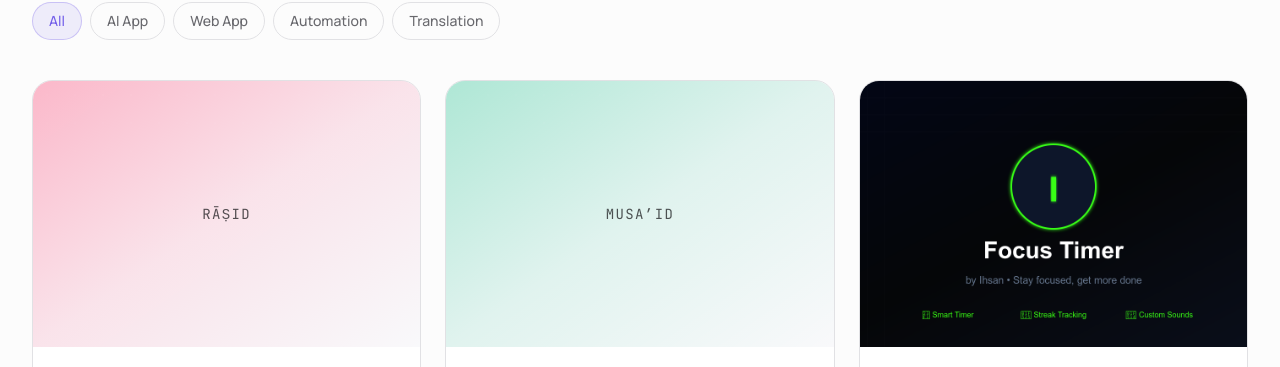
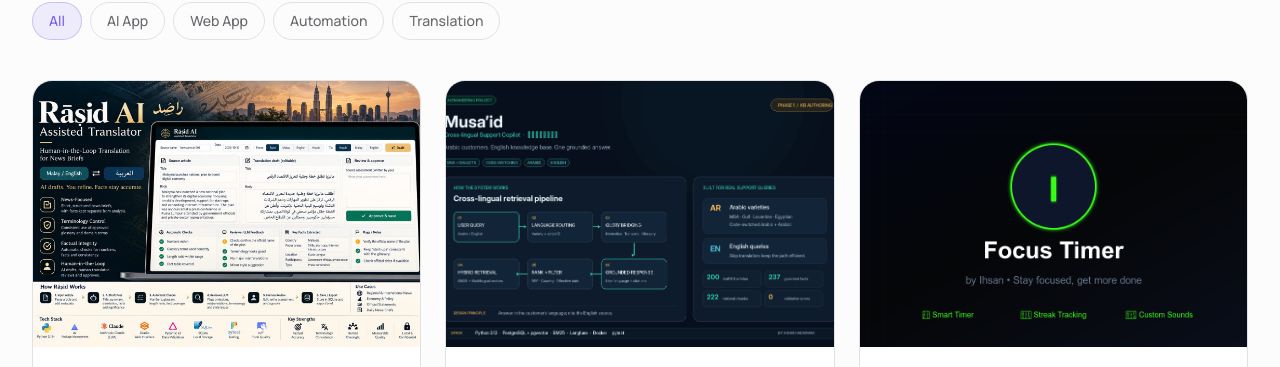
Before and after one commit to ihsanhadhrami/web-portfolio, a React (Vite) app: page /projects in a window 1280 px wide. Shown: the part 585-952 px from the top of the page. Built offline with nearby package versions, Linux system fonts and the light colour scheme; no server answers.

Commit message:
Add cover images for Rāṣid and Musa’id
Rāṣid: 1536x1024 JPEG, 2.0 MB -> 243 KB. Musa’id: palette PNG,
125 KB -> 47 KB, no visible banding. Originals moved out of public/.

Co-Authored-By: Claude Opus 5.5 <noreply@anthropic.com>

```diff
--- a/src/data/projects.ts
+++ b/src/data/projects.ts
@@ -37,6 +37,7 @@ export const projects: readonly Project[] = [
       'Human approval is enforced in the UI: nothing saves without a human-written source assessment, and every run logs review time and edit rate.',
       'Currently in evaluation on public news only: chrF against human gold translations, catch rate on planted errors, and review time against a manual baseline.',
     ],
+    cover: '/rasid-cover.jpg',
     accent: 'rose',
   },
   {
@@ -67,6 +68,7 @@ export const projects: readonly Project[] = [
       'Deliberately scoped: no fine-tuning, agents, or account actions, so retrieval quality stays the thing being measured.',
     ],
     repoUrl: 'https://github.com/ihsanhadhrami/musaid-crosslingual-rag',
+    cover: '/musaid-cover.png',
     accent: 'emerald',
   },
   {
```
Also changed, not shown: public/musaid-cover.png (added), public/rasid-cover.jpg (added).
